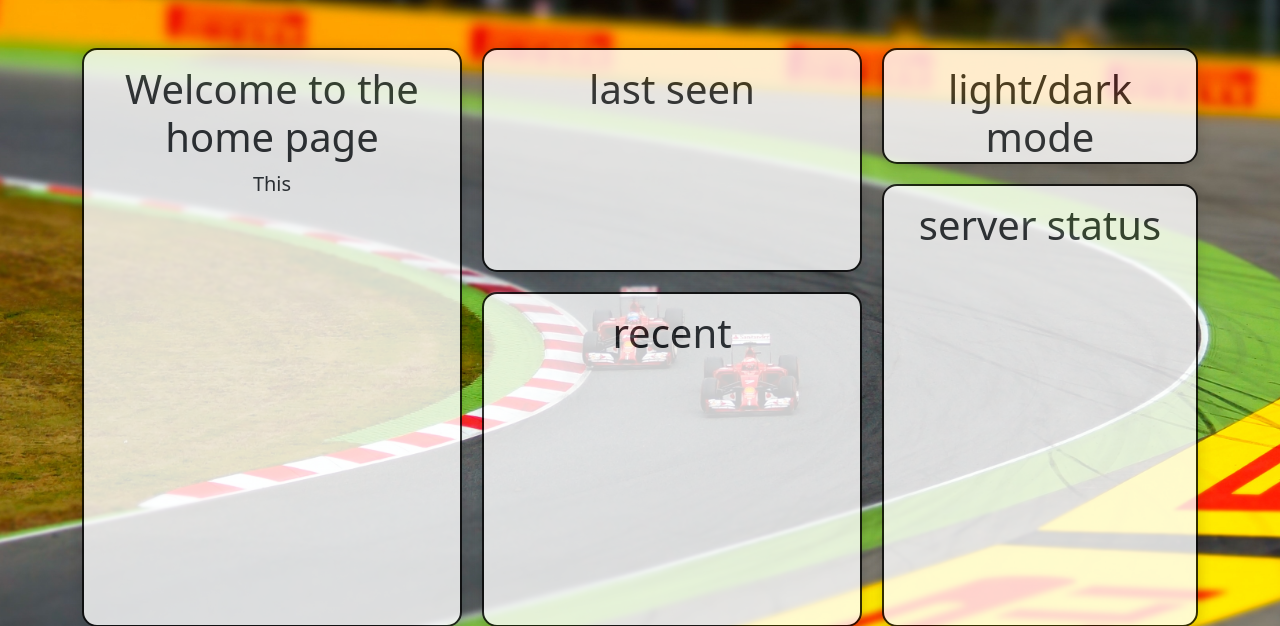
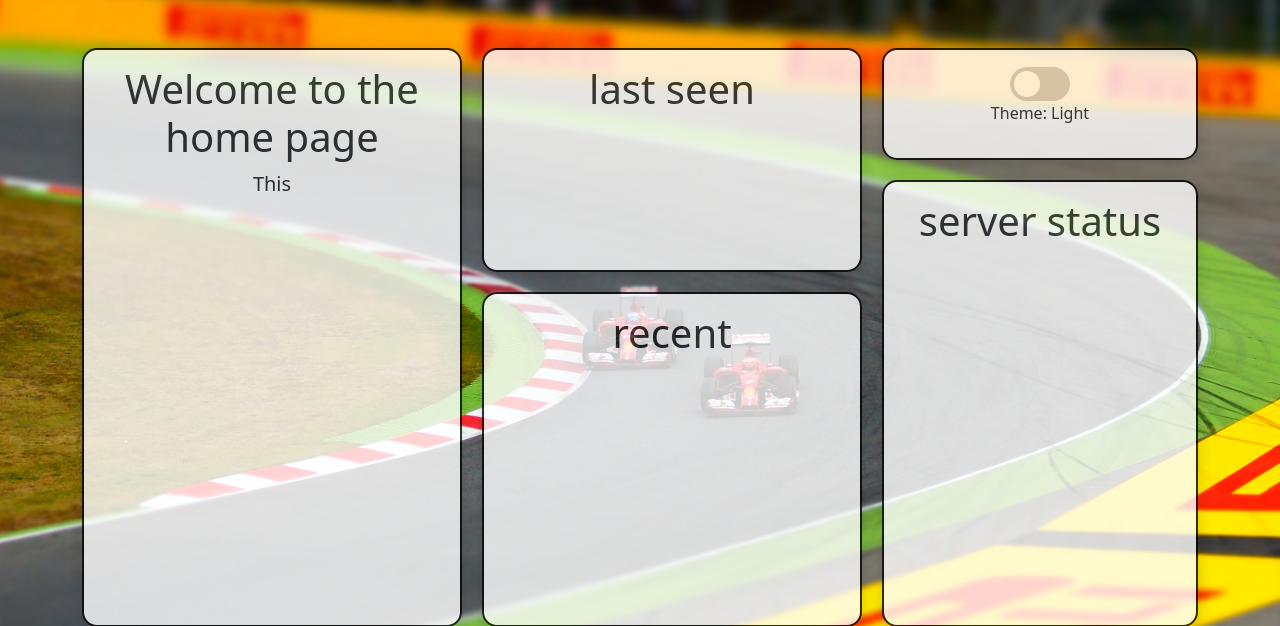
Before and after one commit to w3rr0/PitStop-Hub, a Python web app: template templates/index.html in a window 1280 px wide. Shown: the part 76-702 px from the top of the page. Run offline with Jinja, Linux system fonts and the light colour scheme; the template is opened without the code that fills it, so the values that code supplies are empty.

Commit message:
add/better slider for theme selection

```diff
--- a/app.py
+++ b/app.py
@@ -50,8 +50,7 @@
         return f"<User {self.username}>"
 
 # Initialize database before first request
-@app.before_first_request
-def create_tables():
+with app.app_context():
     db.create_all()
 
 # Ensure responses aren't cached (Called after each HTTP response)
--- a/static/scripts.js
+++ b/static/scripts.js
@@ -17,3 +17,10 @@
   document.body.appendChild(form);
   form.submit();
 }
+
+const toggleSwitch = document.getElementById("toggle-switch");
+const statusText = document.getElementById("status");
+
+toggleSwitch.addEventListener("change", () => {
+  statusText.textContent = toggleSwitch.checked ? "Dark" : "Light";
+});
--- a/static/styles.css
+++ b/static/styles.css
@@ -119,3 +119,59 @@
   object-fit: contain;
   padding: 5px;
 }
+
+.switch {
+  position: relative;
+  display: inline-block;
+  width: 60px;
+  height: 34px;
+}
+
+/* hide default checkbox */
+.switch input {
+  opacity: 0;
+  width: 0;
+  height: 0;
+}
+
+/* slider styles */
+.slider {
+  position: absolute;
+  cursor: pointer;
+  top: 0;
+  left: 0;
+  right: 0;
+  bottom: 0;
+  background-color: #ccc;
+  transition: 0.4s;
+  border-radius: 34px;
+}
+
+.slider:before {
+  position: absolute;
+  content: "";
+  height: 26px;
+  width: 26px;
+  left: 4px;
+  bottom: 4px;
+  background-color: white;
+  transition: 0.4s;
+  border-radius: 50%;
+}
+
+input:checked + .slider {
+  background-color: #2c2c2c;
+}
+
+input:checked + .slider:before {
+  transform: translateX(26px);
+}
+
+.theme-container {
+  display: flex;
+  justify-content: center;
+  align-items: center;
+  flex-direction: column;
+  height: 20%;
+  margin-bottom: 10px;
+}
--- a/templates/index.html
+++ b/templates/index.html
@@ -18,12 +18,18 @@
     </div>
   </div>
   <div class="d-flex flex-column" style="width: 30%; padding-left: 10px">
-    <div class="box" style="height: 20%; margin-bottom: 10px">
-      <h1>light/dark mode</h1>
+    <div class="box theme-container">
+      <label class="switch">
+        <input type="checkbox" id="toggle-switch" />
+        <span class="slider"></span>
+      </label>
+      <p>Theme: <span id="status">Light</span></p>
     </div>
     <div class="box" style="height: 80%; margin-top: 10px">
       <h1>server status</h1>
     </div>
   </div>
 </div>
+
+<script src="static/scripts.js"></script>
 {% endblock %}
```
